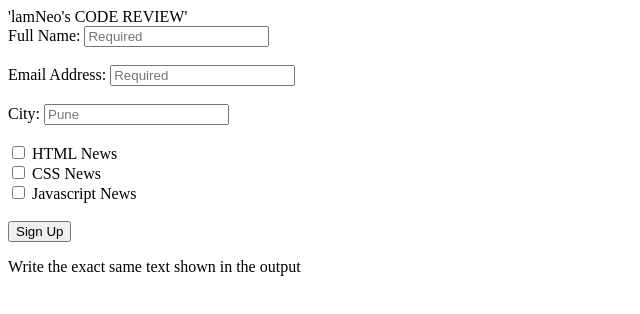
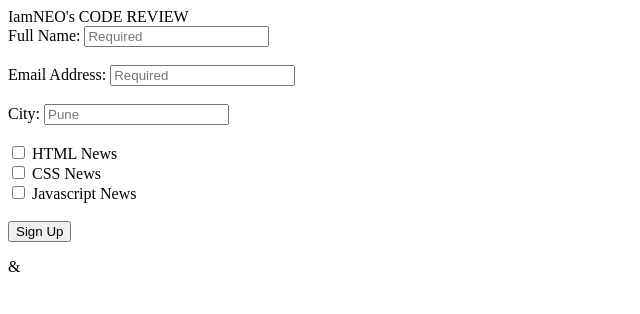
Before and after one commit to iamneo-production/dffacaefcff305540866bbaaaabbcbbfefone, a plain HTML site: page public/index.html in a window 1280 px wide. Shown: the whole page, without its empty margins (0-640 px from the left). Drawn offline with Linux system fonts and the light colour scheme.

Commit message:
Backup Commit

```diff
--- a/public/index.html
+++ b/public/index.html
@@ -1,10 +1,10 @@
 <!DOCTYPE html>
 <html>
 <head>
-    <title>lamNeo's CODE REVIEW</title>
+    <title>IamNEO's CODE REVIEW</title>
 </head>
 <body>
-    <hl>'lamNeo's CODE REVIEW'</hl>
+    <hl>IamNEO's CODE REVIEW</hl>
     <form action="#" method="post">
         <label for="name">Full Name:</label>
         <input type="text" id="name" name="user_name" placeholder="Required" required><br><br>
@@ -28,6 +28,6 @@
         <button type="submit">Sign Up</button>
     </form>
 
-    <p class="footer">Write the exact same text shown in the output</p>
+    <p class="footer">&</p>
 </body>
 </html>
```
